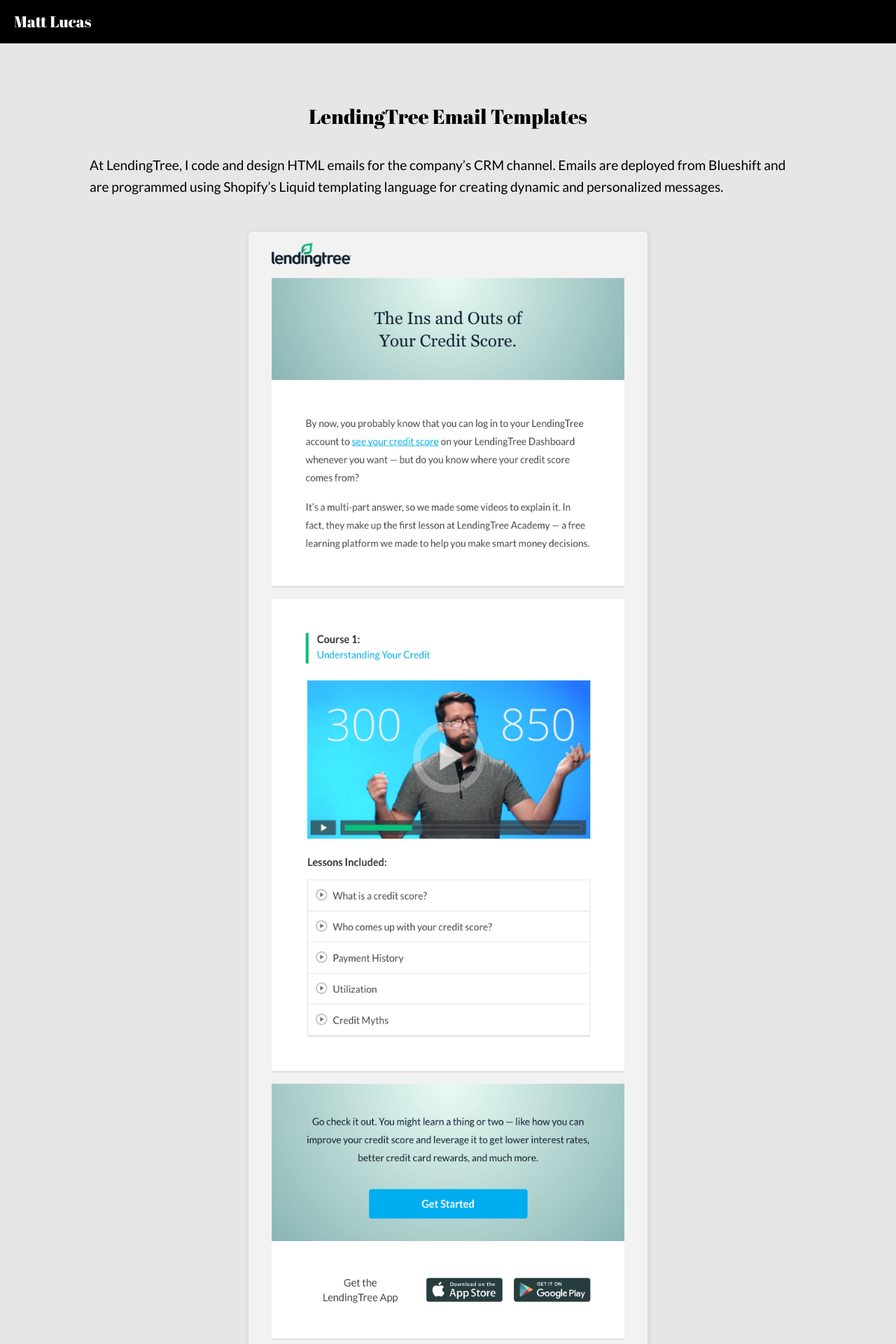
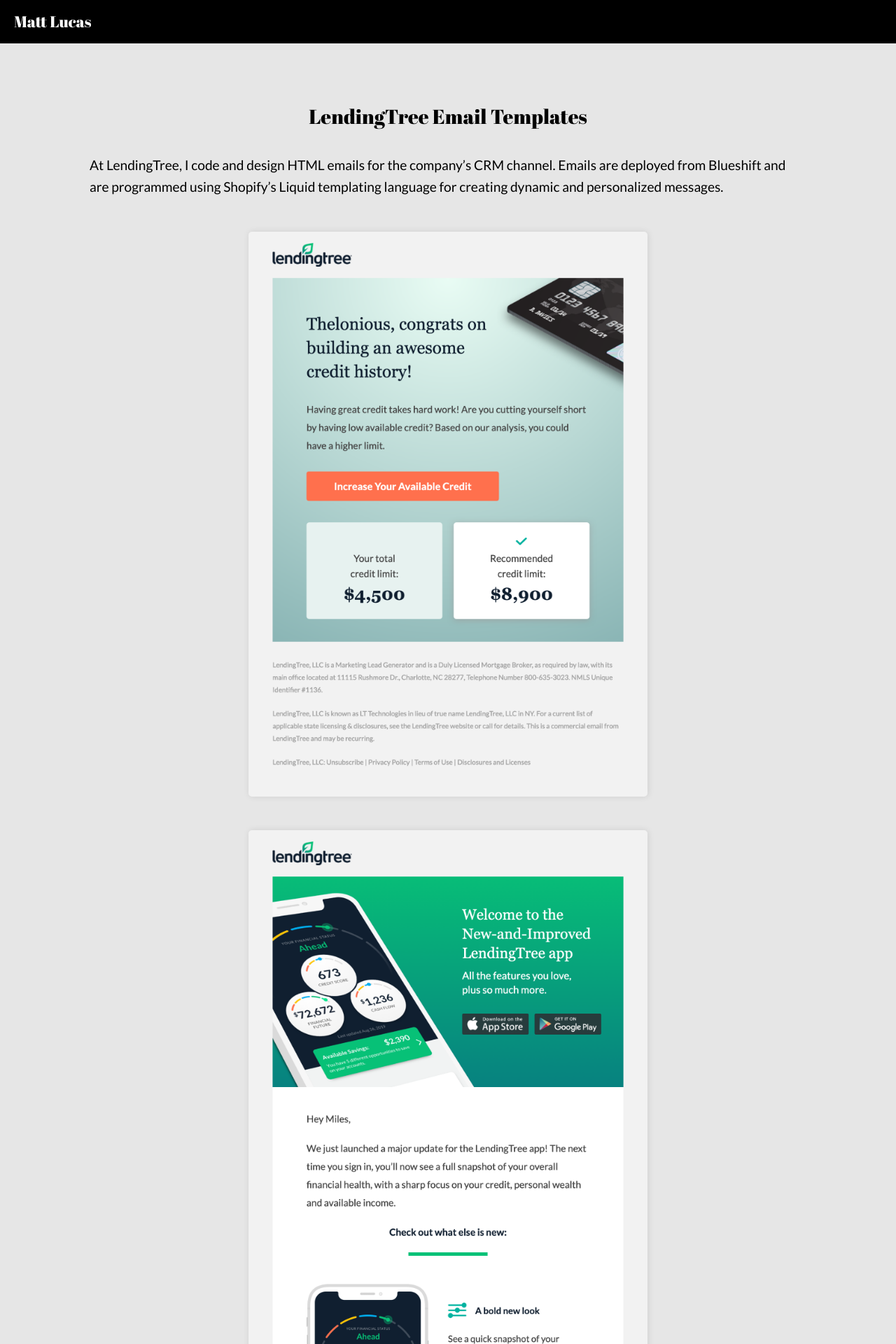
Before and after one commit to mattdavidlucas/mattdavidlucas.github.io, a Jekyll site: the page built from lendingtree-email-templates.html, in a window 1280 px wide. Shown: the top 1920 px of the page at 70% size. Built offline with Jekyll 4.4.1, drawn with Linux system fonts in a browser that asks for light colours; nearby versions of some CDN libraries.

Commit message:
Update LendingTree email screens.

```diff
--- a/lendingtree-email-templates.html
+++ b/lendingtree-email-templates.html
@@ -8,15 +8,19 @@
 	<p>At LendingTree, I code and design HTML emails for the company&rsquo;s CRM channel. Emails are deployed from Blueshift and are programmed using Shopify&rsquo;s Liquid templating language for creating dynamic and personalized messages.</p>
 
 	<figure>
-		<img class="img-single" src="/img/lt-emails/lt-email-lt-academy.png" alt="LendingTree Academy Email">
+		<img class="img-single" src="/img/lt-emails/lt-cc-increase.png" alt="LendingTree Credit Card Increase Email">
+	</figure>
+
+	<figure>
+		<img class="img-single" src="/img/lt-emails/lt-ev-app-launch.png" alt="LendingTree App Launch Email">
+	</figure>
+
+	<figure>
+		<img class="img-single" src="/img/lt-emails/lt-page-load-email.png" alt="LendingTree Shopping Behavior Email">
 	</figure>
 
 	<figure>
 		<img class="img-single" src="/img/lt-emails/lt-email-lt-auto-alert.png" alt="My LendingTree Auto Alert Email">
-	</figure>
-
-	<figure>
-		<img class="img-single" src="/img/lt-emails/lt-email-lt-app-upsell.png" alt="LendingTree App Email">
 	</figure>
 
 	<figure>
```
Also changed, not shown: img/lt-emails/lt-cc-increase.png (added), img/lt-emails/lt-ev-app-launch.png (added), img/lt-emails/lt-page-load-email.png (added).
